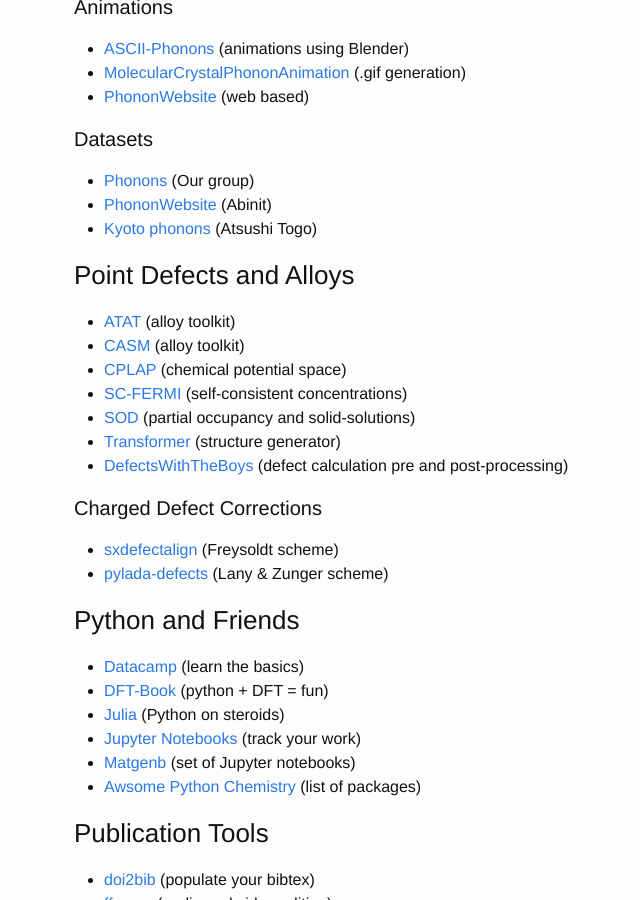
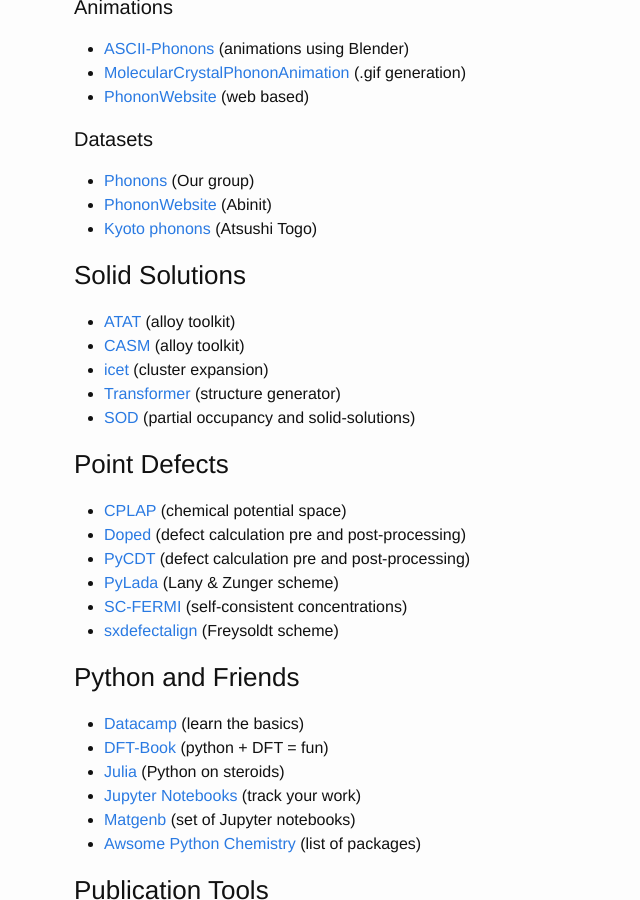
Before and after one commit to WMD-group/WMD-group.github.io, a Jekyll site: the page built from d_links.md, in a window 1280 px wide and 900 px high, scrolled down 2587 px. Shown: the whole window, without its empty margins (196-836 px from the left). Built offline with Jekyll 4.4.1, drawn with Linux system fonts in a browser that asks for light colours.

Commit message:
Update d_links.md

```diff
--- a/d_links.md
+++ b/d_links.md
@@ -119,20 +119,22 @@
 * [PhononWebsite](http://henriquemiranda.github.io/phononwebsite/phonon.html) (Abinit)
 * [Kyoto phonons](http://phonondb.mtl.kyoto-u.ac.jp) (Atsushi Togo)
 
-### Point Defects and Alloys
+### Solid Solutions
 
 * [ATAT](https://www.brown.edu/Departments/Engineering/Labs/avdw/atat/) (alloy toolkit)
 * [CASM](https://github.com/prisms-center/CASMcode) (alloy toolkit)
+* [icet](https://icet.materialsmodeling.org) (cluster expansion)
+* [Transformer](https://github.com/JMSkelton/Transformer) (structure generator)
+* [SOD](https://github.com/Grau-CrespoGroup/sod) (partial occupancy and solid-solutions)
+
+### Point Defects
+
 * [CPLAP](https://github.com/jbuckeridge/cplap) (chemical potential space)
+* [Doped](https://github.com/kavanase/doped) (defect calculation pre and post-processing)
+* [PyCDT](https://github.com/mbkumar/pycdt) (defect calculation pre and post-processing)
+* [PyLada](https://github.com/pylada/pylada-defects) (Lany & Zunger scheme)
 * [SC-FERMI](https://github.com/jbuckeridge/sc-fermi) (self-consistent concentrations)
-* [SOD](https://github.com/Grau-CrespoGroup/sod) (partial occupancy and solid-solutions)
-* [Transformer](https://github.com/JMSkelton/Transformer) (structure generator)
-* [DefectsWithTheBoys](https://github.com/kavanase/DefectsWithTheBoys) (defect calculation pre and post-processing)
-
-#### Charged Defect Corrections
-
 * [sxdefectalign](https://sxrepo.mpie.de/projects/sphinx-add-ons/files?sort=filename) (Freysoldt scheme)
-* [pylada-defects](https://github.com/pylada/pylada-defects) (Lany & Zunger scheme)
 
 ### Python and Friends
 
```
